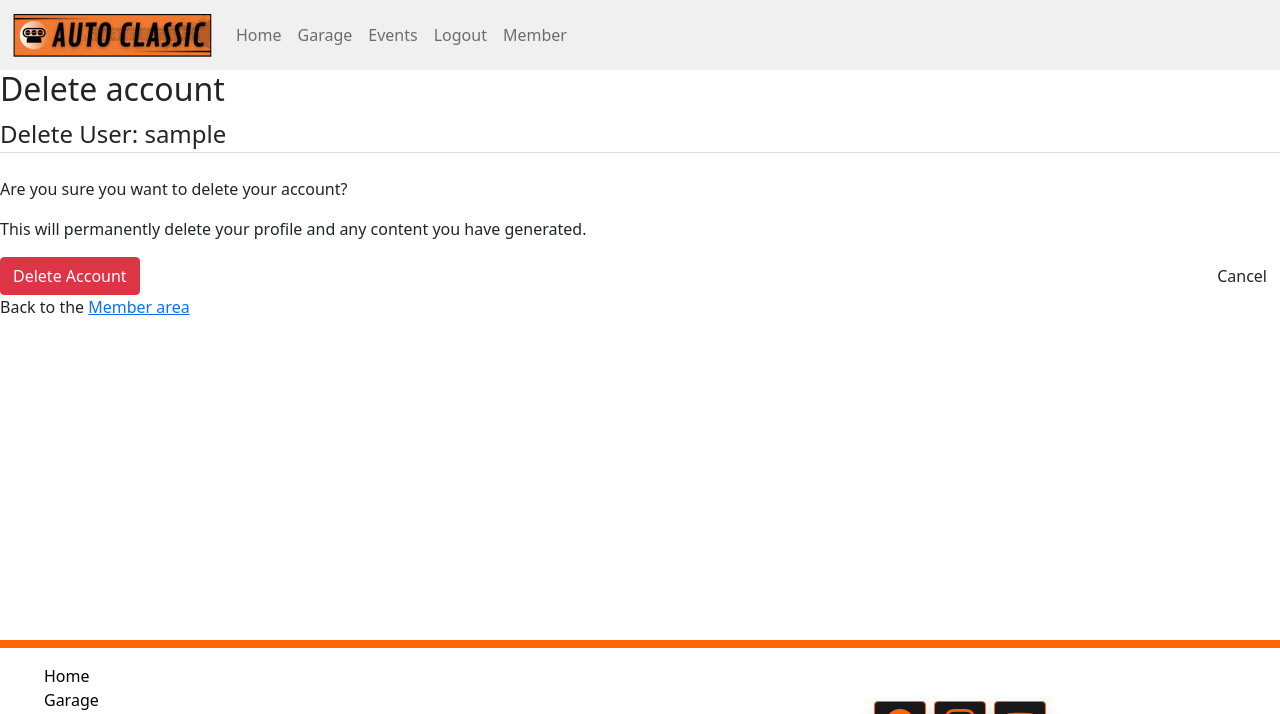
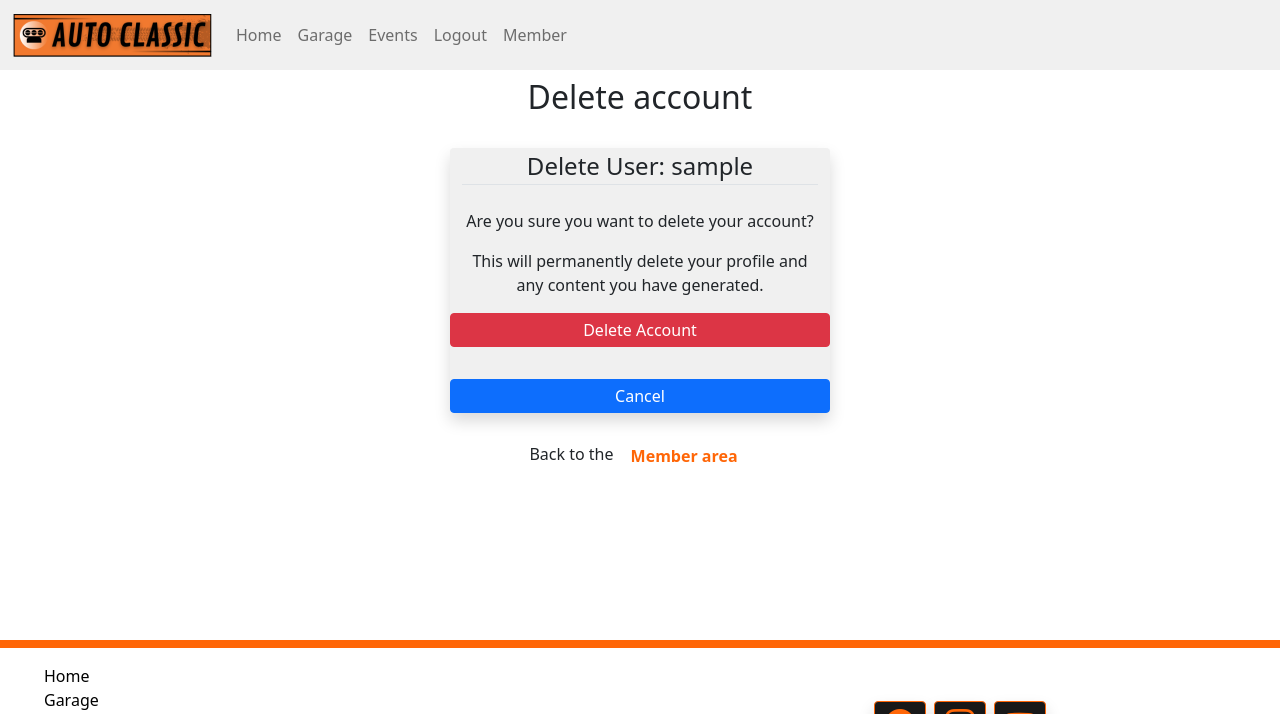
Before and after one commit to guisgrande/fourth-project-ci, a Django app: page /delete/ in a window 1280 px wide. Shown: the top 714 px of the page. Run offline with Django 3.2, Linux system fonts and the light colour scheme; the visitor is signed in with stand-in values (Sample User, id 1); some libraries are stand-ins or nearby versions.

Commit message:
Add style to delete account page, and to content for user not authenticated

```diff
--- a/templates/members/delete_account.html
+++ b/templates/members/delete_account.html
@@ -2,12 +2,15 @@
 {% load i18n %}
 {% block content %}
 
-<div>
-    <h2>Delete account</h2>
+<div class="container text-center">
+    <h2 class="m-2">Delete account</h2>
 </div>
 
 {% if user.is_authenticated %}
 {% load account %}
+<div class="container text-center">
+    <div class="row">
+        <div class="col-md-4 mt-4 offset-md-4 bck-grd-gray rounded shadow">
 
             <form method="POST">
                 {% csrf_token %}
@@ -17,31 +20,39 @@
                         <p>This will permanently delete your profile and any content you have generated.</p>
                         {{ form }}
                 </fieldset>
-    <div class="form-group">
-        <button class="btn btn-danger" type="submit">Delete Account</button>
-            <a class="btn btn-primary-custom" style="float:right;"
-               href="{% url 'home' %}">Cancel</a>
+                <div class="row">
+                    <button class="btn btn-danger mb-3 p-1" type="submit">Delete Account</button>
+                    <a class="btn btn-primary mt-3 p-1" style="float:right;" href="{% url 'home' %}">Cancel</a>
                 </div>
             </form>
+        </div>
+    </div>
+</div>
 
-<div>
-    <p>Back to the <a href="{% url 'members' %}">Member area</a></p>
+
+<div class="container text-center">
+    <p class="mt-4">Back to the <a class="btn btn-three" href="{% url 'members' %}">Member area</a></p>
 </div>
 
 {% else %}
 
+<!-- Display if user are not logged in -->
+<div class="container text-center">
+    <div class="col-md-4 mt-4 offset-md-4 bck-grd-gray rounded shadow">
         <div>
             <p>To have access to this page you must be a member.</p>
         </div>
 
         <div>
-    <p>If you have an account, log in first.</p>
-    <a href="{% url 'account_login' %}">Sign in</a>
+            <p class="m-0">If you have an account, log in first.</p>
+            <a class="btn btn-three" href="{% url 'account_login' %}">Sign in</a>
         </div>
 
         <div>
-    <p>If you do not have an account, create one.</p>
-    <a href="{% url 'account_signup' %}">Sign up</a>
+            <p class="m-0 pt-4">If you do not have an account, create one.</p>
+            <a class="btn btn-three" href="{% url 'account_signup' %}">Sign up</a>
+        </div>
+    </div>
 </div>
 
 {% endif %}
```
Lines whose indentation alone changed are shown as unchanged.
